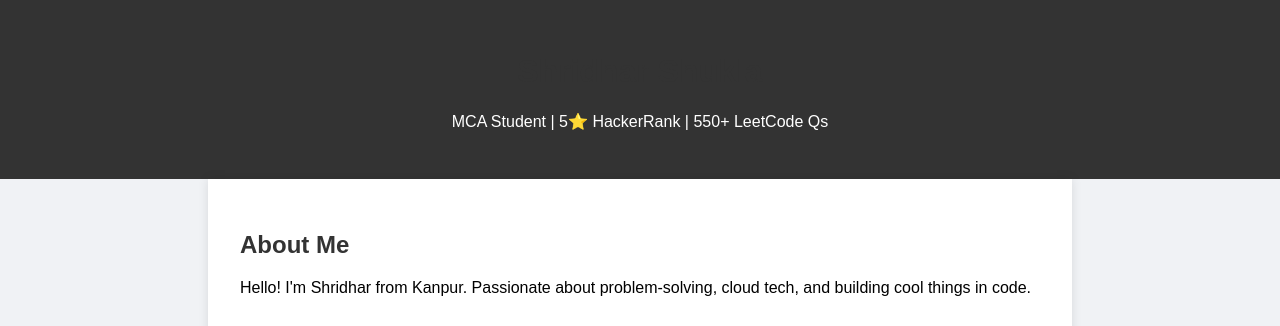
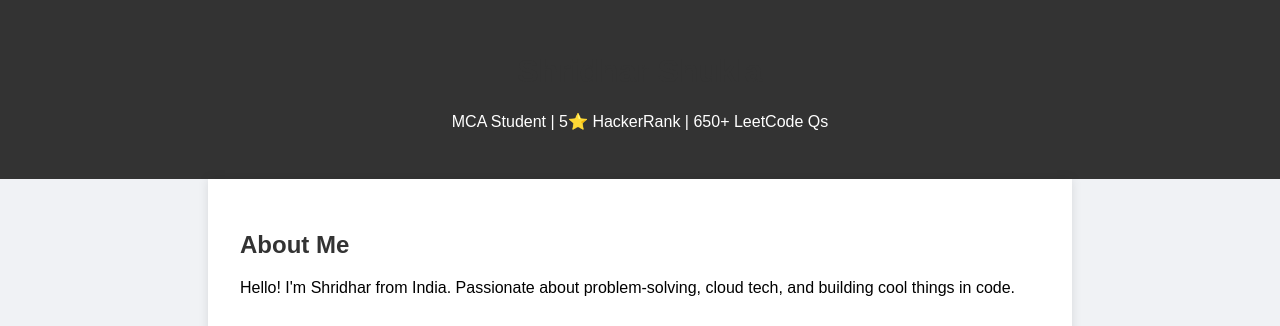
Before and after one commit to Shridharshukl/Demopage, a plain HTML site: page index.html in a window 1280 px wide. Shown: the top 326 px of the page. Drawn offline with Linux system fonts and the light colour scheme.

Commit message:
update india replace with kanpur

```diff
--- a/index.html
+++ b/index.html
@@ -44,13 +44,13 @@
 
 <header>
   <h1>Shridhar Shukla</h1>
-  <p>MCA Student | 5⭐ HackerRank | 550+ LeetCode Qs</p>
+  <p>MCA Student | 5⭐ HackerRank | 650+ LeetCode Qs</p>
 </header>
 
 <main>
   <div class="section">
     <h2>About Me</h2>
-    <p>Hello! I'm Shridhar from Kanpur. Passionate about problem-solving, cloud tech, and building cool things in code.</p>
+    <p>Hello! I'm Shridhar from India. Passionate about problem-solving, cloud tech, and building cool things in code.</p>
   </div>
 
   <div class="section">
```
